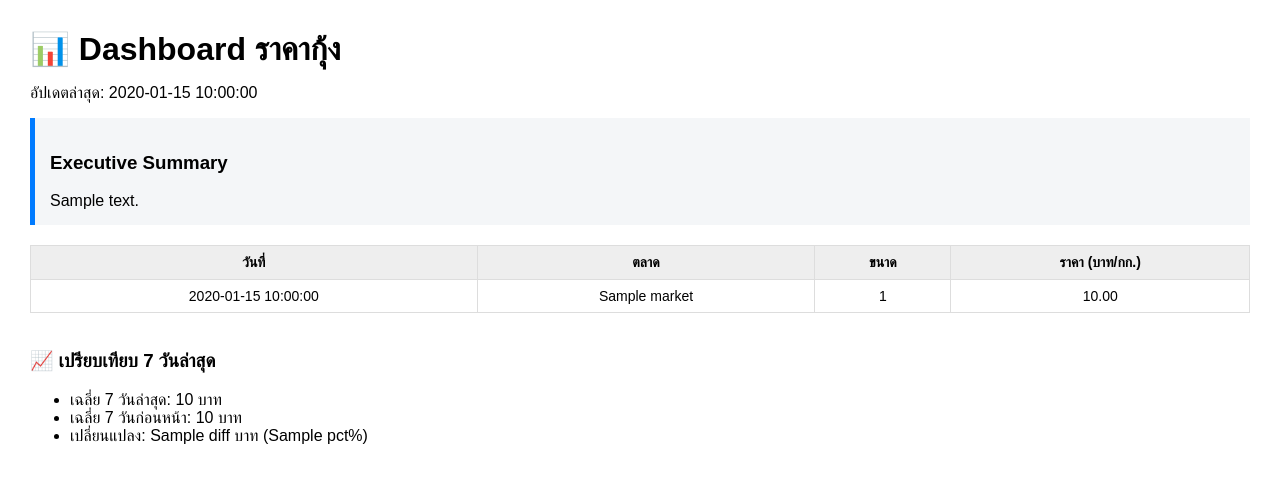
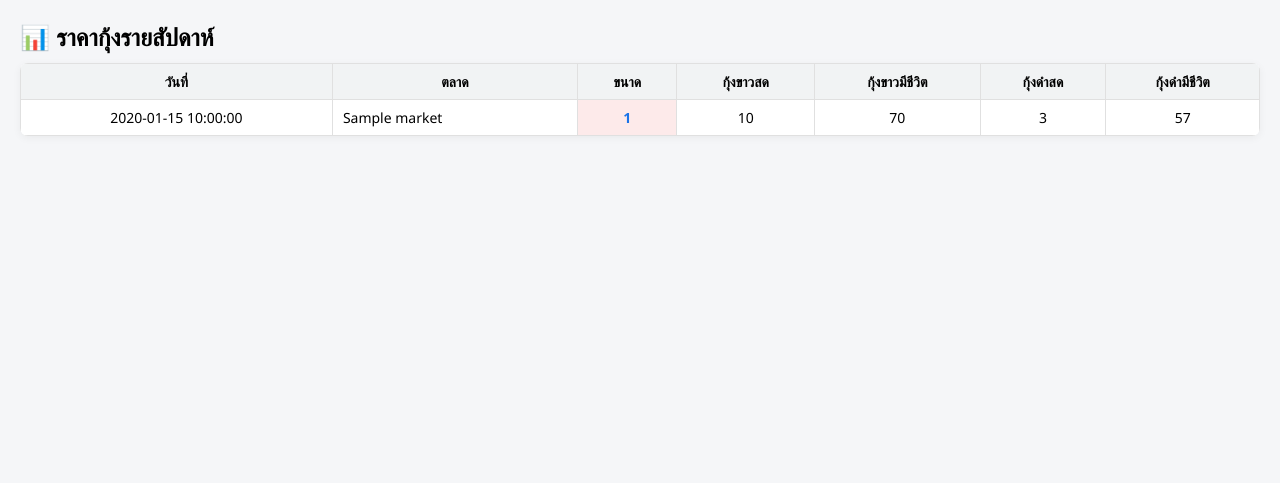
Before and after one commit to torsak6589-creator/thai-shrimp-industry-2026, a Flask app: template templates/dashboard.html in a window 1280 px wide. Shown: the top 483 px of the page. Run offline with Flask 3, Linux system fonts and the light colour scheme; the template is opened without the code that fills it: most values are stand-ins (such as "Sample title", 1, 10 or a date in 2020).

Commit message:
Update dashboard.html

```diff
--- a/templates/dashboard.html
+++ b/templates/dashboard.html
@@ -2,71 +2,101 @@
 <html lang="th">
 <head>
 <meta charset="UTF-8">
-    <title>Dashboard ราคากุ้ง</title>
+<title>Executive Shrimp Price Dashboard</title>
+
 <style>
-        body { font-family: Arial, sans-serif; margin: 30px; }
-        h1 { margin-bottom: 5px; }
-        .summary {
-            background: #f4f6f8;
-            padding: 15px;
-            border-left: 5px solid #007bff;
-            margin-bottom: 20px;
+body {
+    font-family: "Segoe UI", Tahoma, sans-serif;
+    background: #f5f6f8;
+    margin: 20px;
 }
+
+h2 {
+    margin-bottom: 10px;
+}
+
+.table-wrap {
+    background: #fff;
+    border-radius: 8px;
+    box-shadow: 0 2px 8px rgba(0,0,0,0.05);
+    overflow-x: auto;
+}
+
 table {
+    border-collapse: collapse;
     width: 100%;
-            border-collapse: collapse;
     font-size: 14px;
 }
+
+thead {
+    background: #f1f3f4;
+}
+
 th, td {
-            border: 1px solid #ddd;
-            padding: 8px;
+    padding: 8px 10px;
+    border: 1px solid #e0e0e0;
     text-align: center;
+    white-space: nowrap;
 }
-        th { background: #eee; }
-        .trend-up { color: green; }
-        .trend-down { color: red; }
+
+th {
+    font-weight: 600;
+}
+
+td.left {
+    text-align: left;
+}
+
+tbody tr:nth-child(even) {
+    background: #fafafa;
+}
+
+tbody tr:hover {
+    background: #eef6ff;
+}
+
+/* ไฮไลต์คอลัมน์ช่วงขนาด */
+td.size {
+    background: #fdeaea;
+    font-weight: 600;
+    color: #1a73e8;
+}
 </style>
 </head>
+
 <body>
 
-<h1>📊 Dashboard ราคากุ้ง</h1>
-<p>อัปเดตล่าสุด: {{ overview.date }}</p>
+<h2>📊 ราคากุ้งรายสัปดาห์</h2>
 
-<div class="summary">
-    <h3>Executive Summary</h3>
-    {{ summary|safe }}
-</div>
-
+<div class="table-wrap">
 <table>
     <thead>
         <tr>
             <th>วันที่</th>
             <th>ตลาด</th>
             <th>ขนาด</th>
-            <th>ราคา (บาท/กก.)</th>
+            <th>กุ้งขาวสด</th>
+            <th>กุ้งขาวมีชีวิต</th>
+            <th>กุ้งดำสด</th>
+            <th>กุ้งดำมีชีวิต</th>
         </tr>
     </thead>
+
     <tbody>
         {% for p in prices %}
         <tr>
             <td>{{ p.date }}</td>
-            <td>{{ p.market }}</td>
-            <td>{{ p.size }}</td>
-            <td>{{ "%.2f"|format(p.price) }}</td>
+            <td class="left">{{ p.market }}</td>
+            <td class="size">{{ p.size }}</td>
+            <td>{{ p.price }}</td>
+            <td>{{ p.price + 60 }}</td>
+            <td>{{ p.price - 7 }}</td>
+            <td>{{ p.price + 47 }}</td>
         </tr>
         {% endfor %}
     </tbody>
 </table>
-
-{% if compare_7d %}
-<br>
-<h3>📈 เปรียบเทียบ 7 วันล่าสุด</h3>
-<ul>
-    <li>เฉลี่ย 7 วันล่าสุด: {{ compare_7d.avg_last_7 }} บาท</li>
-    <li>เฉลี่ย 7 วันก่อนหน้า: {{ compare_7d.avg_prev_7 }} บาท</li>
-    <li>เปลี่ยนแปลง: {{ compare_7d.diff }} บาท ({{ compare_7d.pct }}%)</li>
-</ul>
-{% endif %}
+</div>
 
 </body>
 </html>
```
Lines whose indentation alone changed are shown as unchanged.
